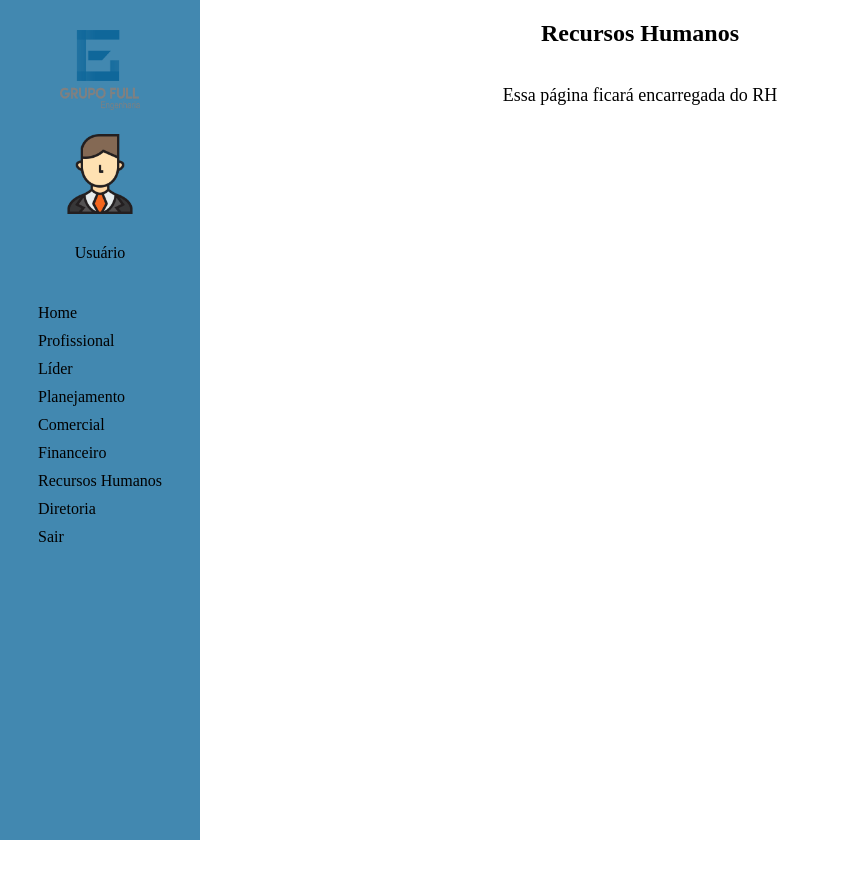
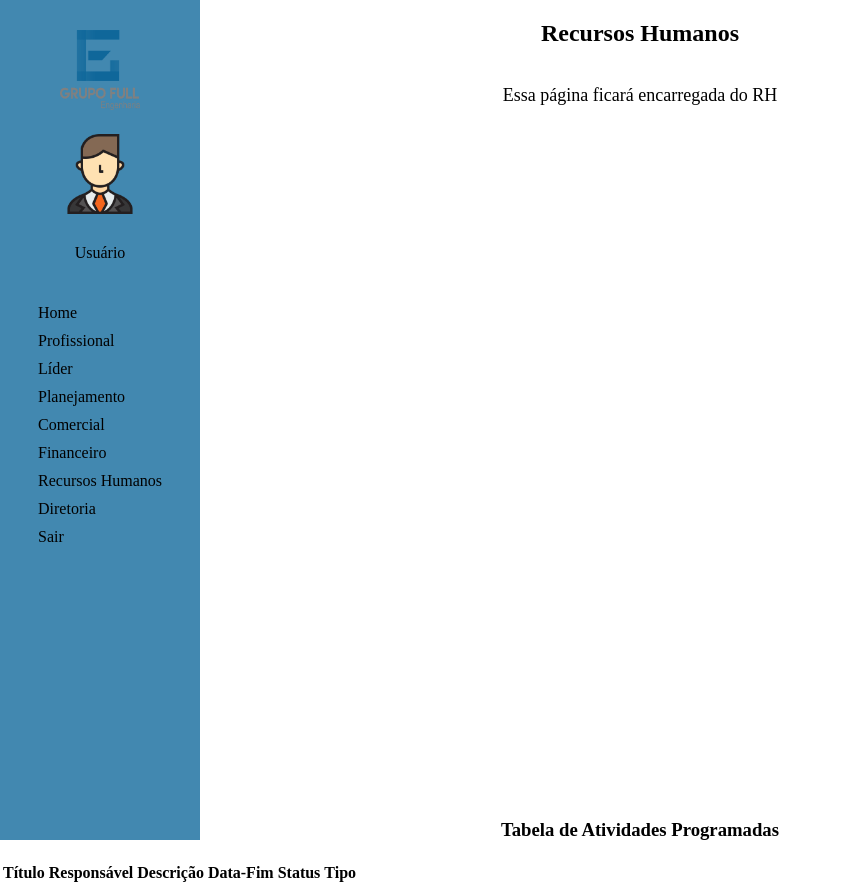
Before and after one commit to FullTecnologia/FullTecnologia1.0, a React (Create React App) app in the folder frontend/: page /recursoshumanos in a window 1280 px wide. Shown: the whole page, without its empty margins (0-842 px from the left). Before the commit the page ends 800 px from the top, so only its background shows below. Built offline with nearby package versions, Linux system fonts and the light colour scheme.

Commit message:
tabela atualizada

```diff
--- a/frontend/src/components/Table/Table.js
+++ b/frontend/src/components/Table/Table.js
@@ -1,11 +1,36 @@
-import React from 'react'
+import React from 'react';
+import styles from './Table.module.css'; // Importe as classes CSS do arquivo separado
 
-import styles from "./Table.module.css";
-
-const Table = () => {
+const Table = ({ data }) => {
     return (
-        <div>Table</div>
-    )
+        <div>
+            <h3 className={styles.title}>Tabela de Atividades Programadas</h3>
+            <table className={styles.tableContainer}>
+                <thead>
+                    <tr>
+                        <th className={styles.tableHeader}>Título</th>
+                        <th className={styles.tableHeader}>Responsável</th>
+                        <th className={styles.tableHeader}>Descrição</th>
+                        <th className={styles.tableHeader}>Data-Fim</th>
+                        <th className={styles.tableHeader}>Status</th>
+                        <th className={styles.tableHeader}>Tipo</th>
+                    </tr>
+                </thead>
+                <tbody>
+                    {data.map(item => (
+                        <tr key={item.id}>
+                            <td className={styles.tableCell}>{item.titulo}</td>
+                            <td className={styles.tableCell}>{item.responsavel}</td>
+                            <td className={styles.tableCell}>{item.descricao}</td>
+                            <td className={styles.tableCell}>{item.dataFim}</td>
+                            <td className={styles.tableCell}>{item.status}</td>
+                            <td className={styles.tableCell}>{item.tipo}</td>
+                        </tr>
+                    ))}
+                </tbody>
+            </table>
+        </div>
+    );
 }
 
-export default Table
+export default Table;
--- a/frontend/src/components/Table/Table.module.css
+++ b/frontend/src/components/Table/Table.module.css
@@ -0,0 +1,28 @@
+/* Table.module.css */
+
+.table-container {
+    width: 100%;
+    border-collapse: collapse;
+    text-align: center;
+    /* Centraliza o conteúdo da tabela */
+}
+
+.table-header {
+    background-color: #e0e0e0;
+    padding: 10px;
+    border: 1px solid #000;
+    text-align: center;
+}
+
+.table-cell {
+    padding: 10px;
+    border: 1px solid #000;
+    text-align: center;
+}
+
+.title {
+    text-align: center;
+    /* Centraliza o título */
+    margin-bottom: 20px;
+    /* Adiciona um espaço entre o título e a tabela */
+}
--- a/frontend/src/pages/RecursosHumanos/RecursosHumanos.js
+++ b/frontend/src/pages/RecursosHumanos/RecursosHumanos.js
@@ -1,13 +1,21 @@
 import React, { useEffect } from 'react';
 import { useLocation } from 'react-router-dom';
-import NavBar from '../../components/NavBar/NavBar'; // Importe a NavBar
-import styles from './RecursosHumanos.module.css'; // Importe o arquivo de módulo CSS
+import NavBar from '../../components/NavBar/NavBar';
+import Table from '../../components/Table/Table'; // Importe o componente Table
+import styles from './RecursosHumanos.module.css';
 
 function RecursosHumanos() {
     const location = useLocation();
     const searchParams = new URLSearchParams(location.search);
     const nomeDoUsuario = searchParams.get('nome');
     const emailDoUsuario = searchParams.get('email');
+
+    // Dados fictícios (substitua por dados reais do banco de dados)
+    const dadosDaTabela = [
+        { id: 1, nome: 'Atividade 1', data: '2023-11-01' },
+        { id: 2, nome: 'Atividade 2', data: '2023-11-02' },
+        // Adicione mais dados conforme necessário
+    ];
 
     useEffect(() => {
         console.log('Nome do Usuário:', nomeDoUsuario);
@@ -16,11 +24,14 @@ function RecursosHumanos() {
 
     return (
         <div>
-            <NavBar /> {/* Renderize a NavBar sem passar informações de usuário */}
+            <NavBar />
+
             <div className={styles.bodyRecursos}>
                 <h2>Recursos Humanos</h2>
                 <p>Essa página ficará encarregada do RH</p>
             </div>
+
+            <Table data={dadosDaTabela} /> {/* Passe os dados para o componente Table */}
         </div>
     );
 }
```
